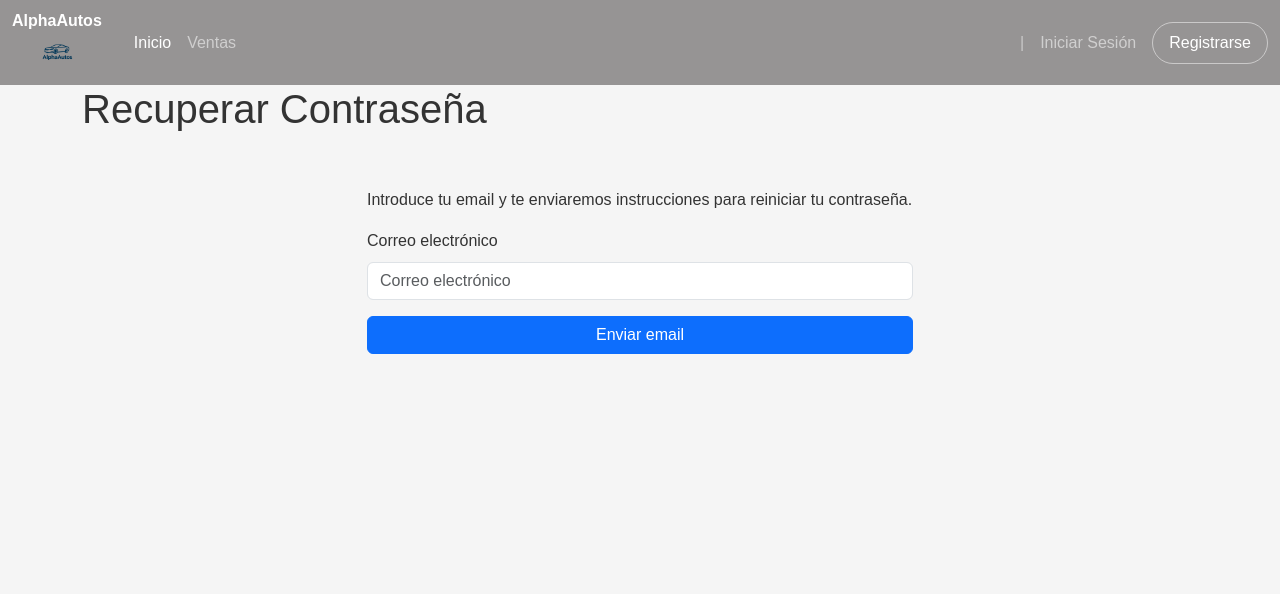
After one commit to JoseMi-1222/Concesionario_AlphaAutos, a Django app: page /password_reset/ in a window 1280 px wide. The commit adds this page. Shown: the top 594 px of the page. Run offline with Django 5.2, Linux system fonts and the light colour scheme; some libraries are stand-ins or nearby versions.

Commit message:
Tarea de 4 parametros y recuperar contraseña hechas

```diff
--- a/AlphaAutos/templates/concesionario/nav.html
+++ b/AlphaAutos/templates/concesionario/nav.html
@@ -101,6 +101,16 @@
                             </button>
                         </form>
                     </li>
+
+                    <li><hr class="dropdown-divider"></li>
+
+                        <li><h6 class="dropdown-header">Datos de Sesión</h6></li>
+                        <li><span class="dropdown-item-text small text-muted">ID: {{ request.session.id_usuario }}</span></li>
+                        <li><span class="dropdown-item-text small text-muted">Rol: {{ request.session.rol_texto }}</span></li>
+                        <li><span class="dropdown-item-text small text-muted">Inicio: {{ request.session.fecha_inicio }}</span></li>
+                        <li><span class="dropdown-item-text small text-muted">Visitas Home: {{ request.session.visitas_home }}</span></li>
+
+                    <li><hr class="dropdown-divider"></li>
                 </ul>
             </li>
         {% endif %}
--- a/AlphaAutos/templates/registration/login.html
+++ b/AlphaAutos/templates/registration/login.html
@@ -15,5 +15,9 @@
     {% csrf_token %}
     {% bootstrap_form form %}
     {% bootstrap_button "Iniciar Sesión" button_type="submit" button_class="btn-primary" %}
+
+    <div class="mt-3 text-center">
+        <p>¿Olvidaste tu contraseña? <a href="{% url 'password_reset' %}">Recupérala aquí</a></p>
+    </div>
 </form>
 {% endblock %}
--- /dev/null
+++ b/AlphaAutos/templates/registration/password_reset_form.html
@@ -0,0 +1,18 @@
+{% extends 'concesionario/base.html' %}
+{% load django_bootstrap5 %}
+
+{% block title %}Recuperar Contraseña{% endblock %}
+{% block cabecera %}<h1>Recuperar Contraseña</h1>{% endblock %}
+
+{% block content %}
+<div class="row justify-content-center">
+    <div class="col-md-6">
+        <p>Introduce tu email y te enviaremos instrucciones para reiniciar tu contraseña.</p>
+        <form method="post">
+            {% csrf_token %}
+            {% bootstrap_form form %}
+            <button type="submit" class="btn btn-primary w-100">Enviar email</button>
+        </form>
+    </div>
+</div>
+{% endblock %}
--- a/AlphaAutos/urls.py
+++ b/AlphaAutos/urls.py
@@ -59,6 +59,10 @@ urlpatterns = [
     path('venta/eliminar/<int:id_venta>/', views.eliminar_venta, name='eliminar_venta'),
     path('password_change/', auth_views.PasswordChangeView.as_view(), name='password_change'),
     path('password_change/done/', auth_views.PasswordChangeDoneView.as_view(), name='password_change_done'),
+    path('password_reset/', auth_views.PasswordResetView.as_view(), name='password_reset'),
+    path('password_reset/done/', auth_views.PasswordResetDoneView.as_view(), name='password_reset_done'),
+    path('reset/<uidb64>/<token>/', auth_views.PasswordResetConfirmView.as_view(), name='password_reset_confirm'),
+    path('reset/done/', auth_views.PasswordResetCompleteView.as_view(), name='password_reset_complete'),
 ]
 
 # Añadir configuración para servir archivos de medios en modo desarrollo
--- a/mysite/settings.py
+++ b/mysite/settings.py
@@ -139,3 +139,6 @@ AUTH_USER_MODEL = 'AlphaAutos.Usuario'
 # Authentication redirects
 LOGIN_REDIRECT_URL = 'AlphaAutos:index'
 LOGOUT_REDIRECT_URL = 'AlphaAutos:index'
+
+# Esto imprime los correos en la terminal en lugar de enviarlos
+EMAIL_BACKEND = 'django.core.mail.backends.console.EmailBackend'
```
Also changed, not shown: AlphaAutos/templates/registration/password_reset_complete.html (added, +10 -0 lines), AlphaAutos/templates/registration/password_reset_confirm.html (added, +17 -0 lines), AlphaAutos/templates/registration/password_reset_done.html (added, +10 -0 lines), AlphaAutos/views.py (+10 -0 lines).
